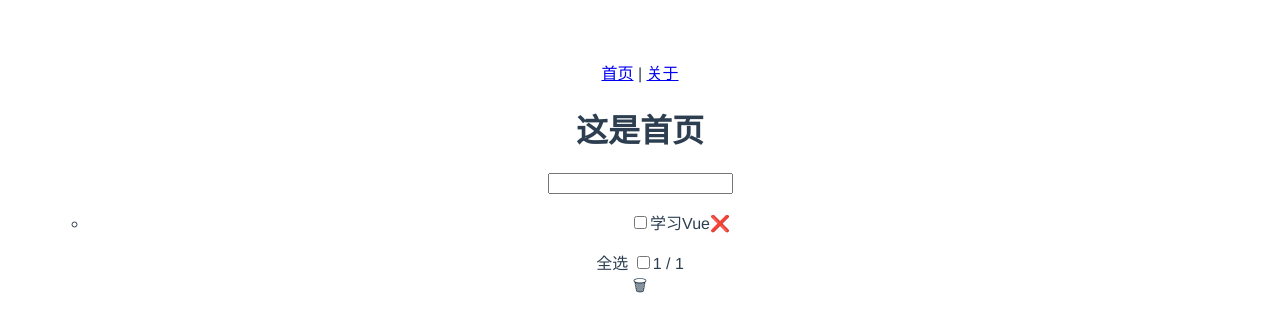
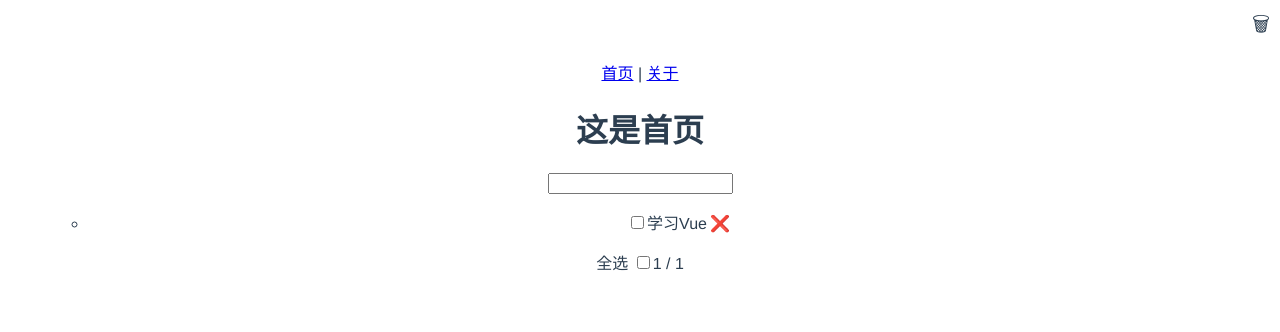
Before and after one commit to Kuroky-Chen/vue3-study, a Vue app: page / in a window 1280 px wide. Shown: the top 332 px of the page. Built offline with nearby package versions, Linux system fonts and the light colour scheme.

Commit message:
no message

```diff
--- a/src/components/Todolist.vue
+++ b/src/components/Todolist.vue
@@ -2,6 +2,7 @@
 <template>
   <!-- 清单代码 -->
   <div>
+    <span class="dustbin">🗑</span>
     <input type="text" v-model="title" @keydown.enter="addTodo" />
     <button v-if="active < all" @click="clear">清理</button>
     <ul v-if="todos.length">
@@ -27,7 +28,6 @@
     </div>
   </transition>
 
-  <span class="dustbin">🗑</span>
   <div class="animate-wrap">
     <transition @before-enter="beforeEnter" @enter='enter' @after-enter='afterEnter'>
       <div class="animate" v-show="animate.show">📋</div>
@@ -48,7 +48,6 @@ let animate = reactive({
 })
 
 function beforeEnter(el) {
-  debugger
   let dom = animate.el
   let rect = dom.getBoundingClientRect()
   let x = window.innerWidth - rect.left - 60
@@ -57,10 +56,8 @@ function beforeEnter(el) {
 }
 
 function enter(el, done) {
-  debugger
-  document.body.offsetHeight
-  el.style.transfrom = `translate(0, 0)`
-  el.addEventListener('transitioned', done)
+  el.style.transfrom = `translate(0px, 0px)`
+  el.addEventListener('transitionend', done)
 }
 
 function afterEnter(el) {
@@ -101,7 +98,6 @@ let allDone = computed({
 
 // 删除一行
 function removeTodo(e, i) {
-  debugger
   animate.el = e.target
   animate.show = true
   todos.value.splice(i, 1)
@@ -110,6 +106,16 @@ function removeTodo(e, i) {
 </script>
 
 <style>
+.remove-btn {
+  padding: 3px;
+  cursor: pointer;
+}
+.dustbin {
+  font-size: 20px;
+  position: fixed;
+  right: 10px;
+  top: 10px;
+}
 .info-wrapper {
   position: fixed;
   top: 20px;
@@ -131,12 +137,12 @@ function removeTodo(e, i) {
   opacity: 0;
   transform: translateY(-60px);
 }
-.flip-list-move {
+/* .flip-list-move {
   transition: transform 0.8s ease;
-}
+} */
 .flip-list-enter-active,
 .flip-list-leave-active {
-  transition: all 1s ease;
+  transition: all .5s ease;
 }
 .flip-list-enter-from,
 .flip-list-leave-to {
@@ -146,7 +152,7 @@ function removeTodo(e, i) {
 .animate-wrap .animate {
   position: fixed;
   right: 10px;
-  top: 10px;
+  top: 11px;
   z-index: 100;
   transition: all 0.5s linear;
 }
```
